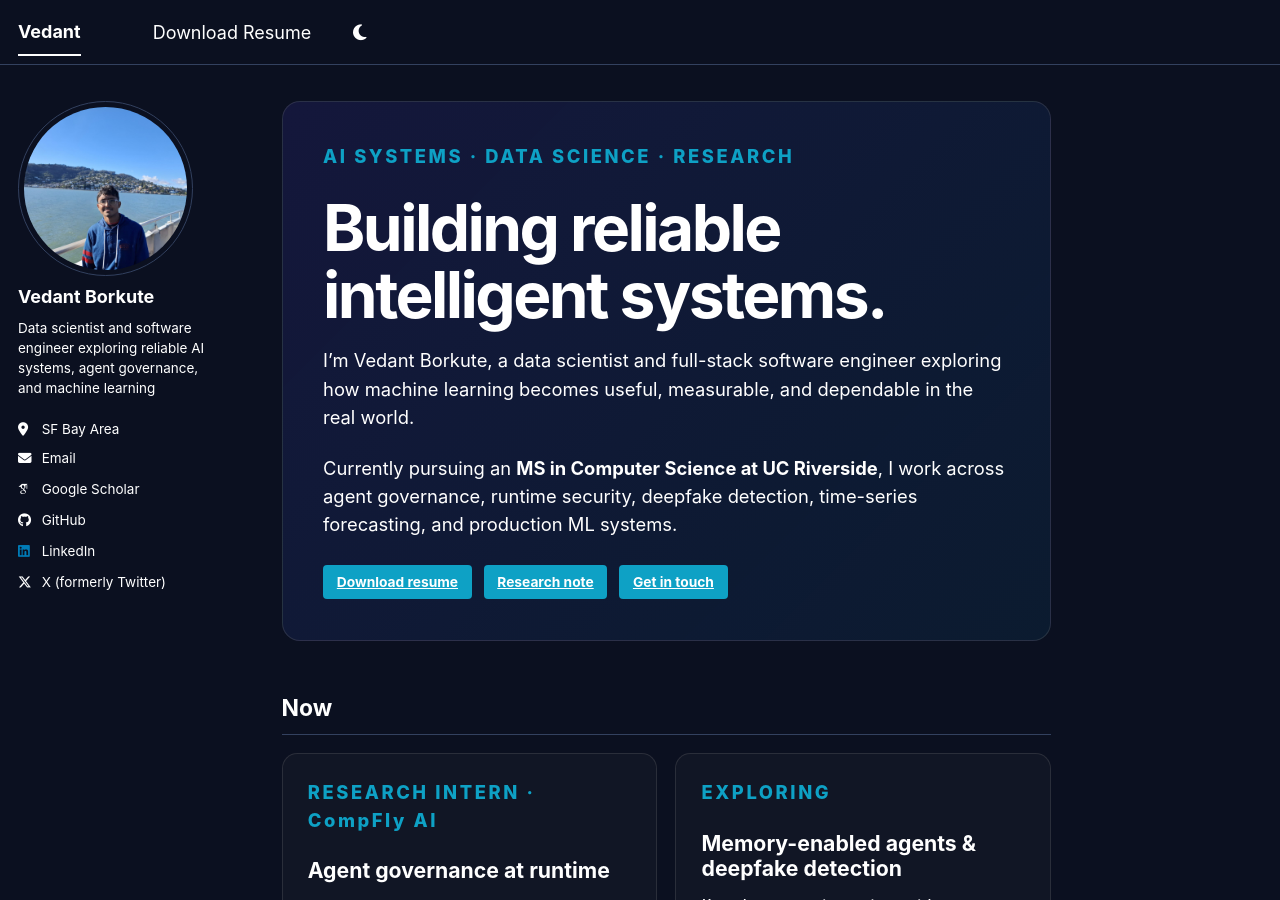
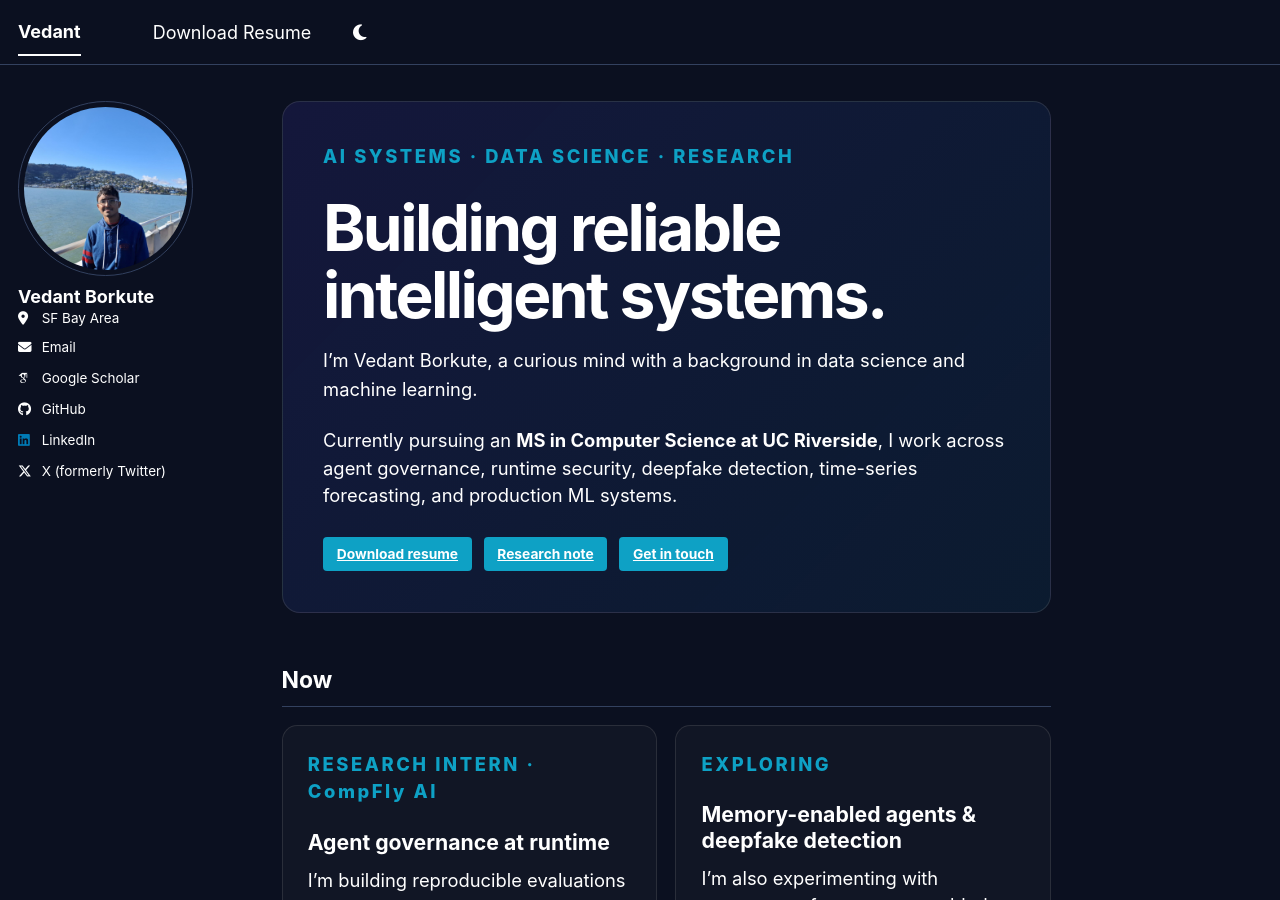
Before and after one commit to Vedant2100/vedant2100.github.io, a Jekyll site: the page built from _pages/about.md, in a window 1280 px wide and 900 px high. Built offline with Jekyll 4.4.1, drawn with Linux system fonts in a browser that asks for light colours; some web fonts are replaced; a script bundle is joined from its source files by our own code; library files that are not in the unit come from our copies.

Commit message:
Refine homepage introduction and remove sidebar bio

```diff
--- a/_config.yml
+++ b/_config.yml
@@ -28,7 +28,7 @@
   avatar           : "profile.jpg"
   name             : "Vedant Borkute"
   pronouns         : # example: "she/her"
-  bio              : "Data scientist and software engineer exploring reliable AI systems, agent governance, and machine learning"
+  bio              :
   location         : "SF Bay Area"
   email            : "vbork001@ucr.edu"
 
--- a/_pages/about.md
+++ b/_pages/about.md
@@ -11,7 +11,7 @@
 <div class="home-hero">
   <p class="home-hero__eyebrow">AI SYSTEMS · DATA SCIENCE · RESEARCH</p>
   <h1>Building reliable intelligent systems.</h1>
-  <p class="home-hero__lead">I’m Vedant Borkute, a data scientist and full-stack software engineer exploring how machine learning becomes useful, measurable, and dependable in the real world.</p>
+  <p class="home-hero__lead">I’m Vedant Borkute, a curious mind with a background in data science and machine learning.</p>
   <p>Currently pursuing an <strong>MS in Computer Science at UC Riverside</strong>, I work across agent governance, runtime security, deepfake detection, time-series forecasting, and production ML systems.</p>
   <div class="home-hero__actions">
     <a class="btn btn--primary" href="/files/Vedant_Resume_09_26.pdf" download="Vedant_Resume_09_26.pdf">Download resume</a>
```
